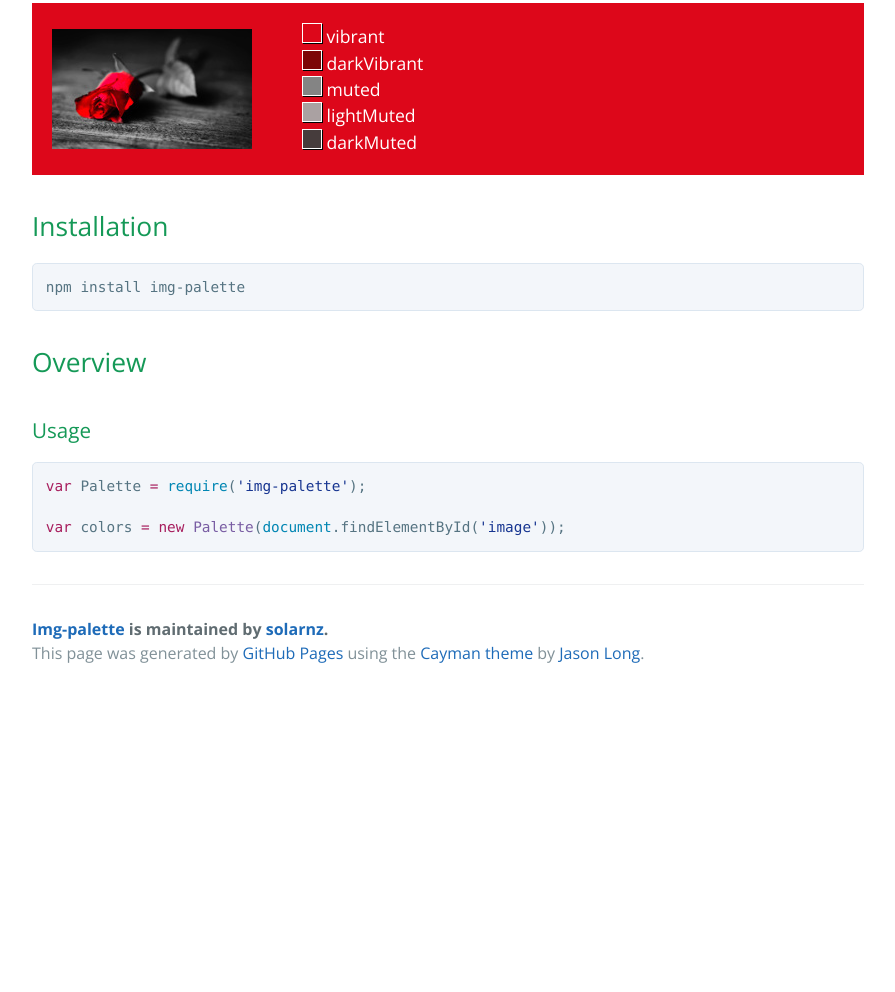
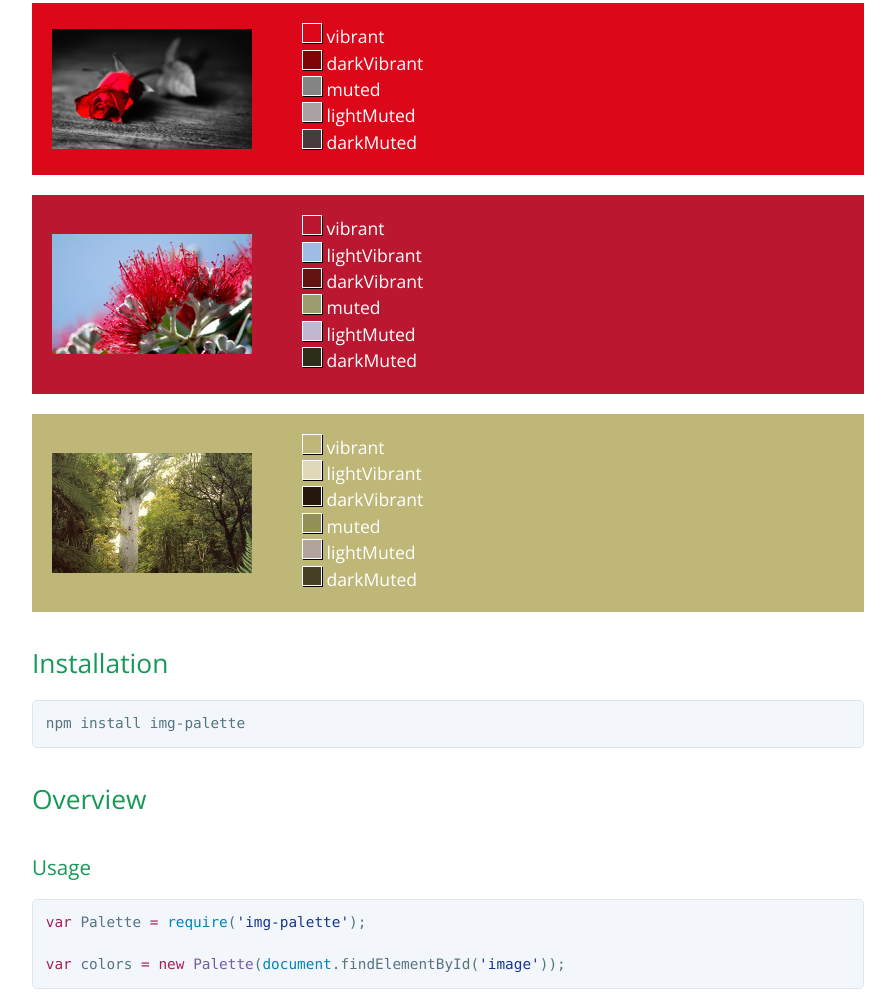
Before and after one commit to solarnz/img-palette, a plain HTML site: page index.html in a window 1280 px wide. Shown: the part 1010-2002 px from the top of the page, without its empty margins (192-1087 px from the left). Before the commit the page ends 1707 px from the top, so only its background shows below. Drawn offline with nearby package versions, Linux system fonts and the light colour scheme.

Commit message:
Add some more example images

```diff
--- a/index.html
+++ b/index.html
@@ -119,6 +119,66 @@
     </ul>
 </div>
 
+<div class="pohutukawa demo-container" id="pohutukawa-container">
+    <img class="demoimg" id="pohutukawa" src="images/pohutukawa.jpg" />
+    <ul class="demo-list">
+        <li>
+            <div id="pohutukawa-vibrant" class="color"></div>
+            vibrant
+        </li>
+        <li>
+            <div id="pohutukawa-lightVibrant" class="color"></div>
+            lightVibrant
+        </li>
+        <li>
+            <div id="pohutukawa-darkVibrant" class="color"></div>
+            darkVibrant
+        </li>
+        <li>
+            <div id="pohutukawa-muted" class="color"></div>
+            muted
+        </li>
+        <li>
+            <div id="pohutukawa-lightMuted" class="color"></div>
+            lightMuted
+        </li>
+        <li>
+            <div id="pohutukawa-darkMuted" class="color"></div>
+            darkMuted
+        </li>
+    </ul>
+</div>
+
+<div class="kauri demo-container" id="kauri-container">
+    <img class="demoimg" id="kauri" src="images/kauri.jpg" />
+    <ul class="demo-list">
+        <li>
+            <div id="kauri-vibrant" class="color"></div>
+            vibrant
+        </li>
+        <li>
+            <div id="kauri-lightVibrant" class="color"></div>
+            lightVibrant
+        </li>
+        <li>
+            <div id="kauri-darkVibrant" class="color"></div>
+            darkVibrant
+        </li>
+        <li>
+            <div id="kauri-muted" class="color"></div>
+            muted
+        </li>
+        <li>
+            <div id="kauri-lightMuted" class="color"></div>
+            lightMuted
+        </li>
+        <li>
+            <div id="kauri-darkMuted" class="color"></div>
+            darkMuted
+        </li>
+    </ul>
+</div>
+
 <h2>
 <a id="installation" class="anchor" href="#installation" aria-hidden="true"><span class="octicon octicon-link"></span></a>Installation</h2>
 
--- a/scripts/example.js
+++ b/scripts/example.js
@@ -28,4 +28,6 @@ window.onload = function() {
     calculateImage('rainbow');
     calculateImage('operahouse');
     calculateImage('rose');
+    calculateImage('pohutukawa');
+    calculateImage('kauri');
 };
```
Also changed, not shown: images/kauri.jpg (added), images/pohutukawa.jpg (added).
